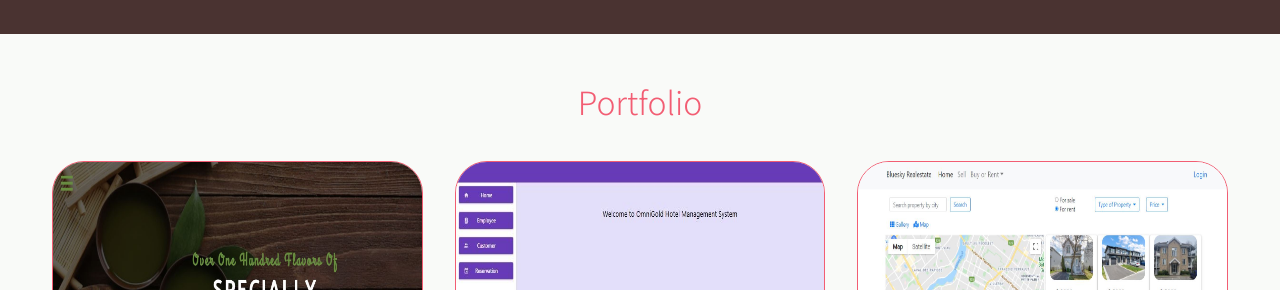
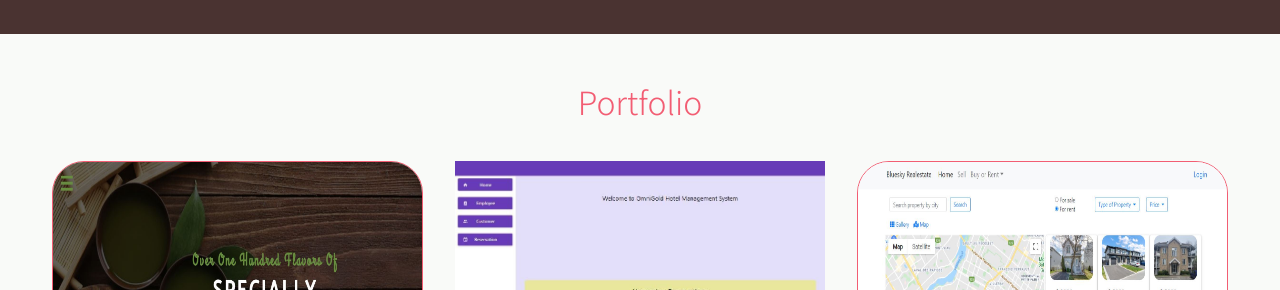
Before and after one commit to fabicf/fabicf.github.io, a plain HTML site: page index.html in a window 1280 px wide. Shown: the part 1747-2037 px from the top of the page. Drawn offline with nearby package versions, Linux system fonts and the light colour scheme.

Commit message:
Image adjustment

```diff
--- a/index.html
+++ b/index.html
@@ -204,10 +204,10 @@
         <div class="row pb-4">
             <div class="portfolio-img-box col-lg-4 col-md-4 col-sm-12 p-3"> <a href="https://github.com/fabicf/tea-station-website"><img class="img-fluid"
                     src="./images/project1.JPG" alt=""> </a></div>
-            <div class="portfolio-img-box col-lg-4 col-md-4 col-sm-12 p-3"> <a href="https://github.com/fabicf/Ominigold-HMS"><img class="img-fluid"
-                    src="./images/project2.jpg" alt=""> </a></div>
+            <div class="portfolio-img-box col-lg-4 col-md-4 col-sm-12 p-3"> <a href="https://github.com/fabicf/Ominigold-HMS"></a><img class="img-fluid"
+                    src="./images/project2.JPG" alt=""> </a></div>
             <div class="portfolio-img-box col-lg-4 col-md-4 col-sm-12 p-3"> <a href="#"><img class="img-fluid"
-                    src="./images/project3.jpg" alt=""> </a></div>
+                    src="./images/project3.JPG" alt=""> </a></div>
 
         </div>
         <div class="text-center p-3"> <a href="https://github.com/fabicf" target="_blank"><button type="button"
```
